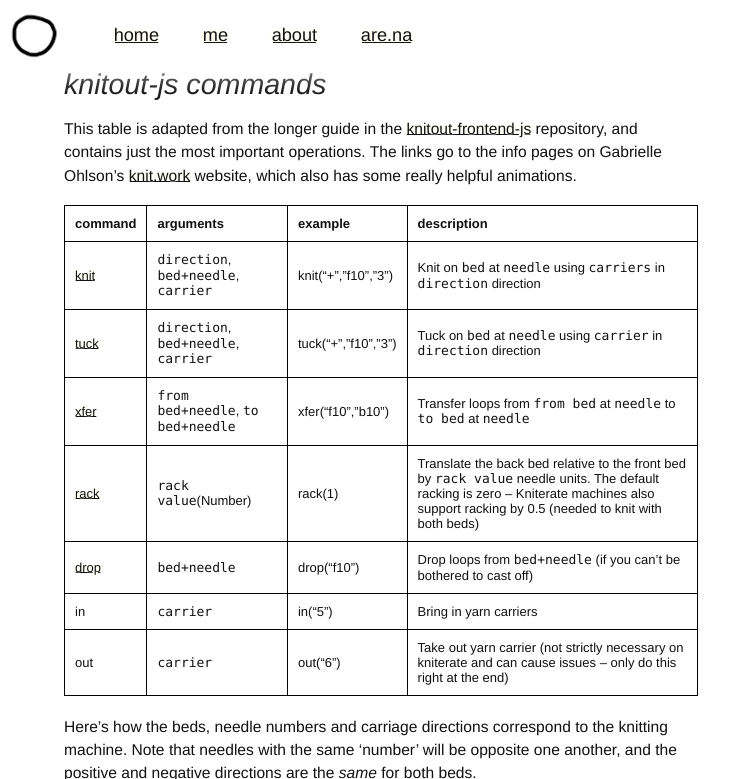
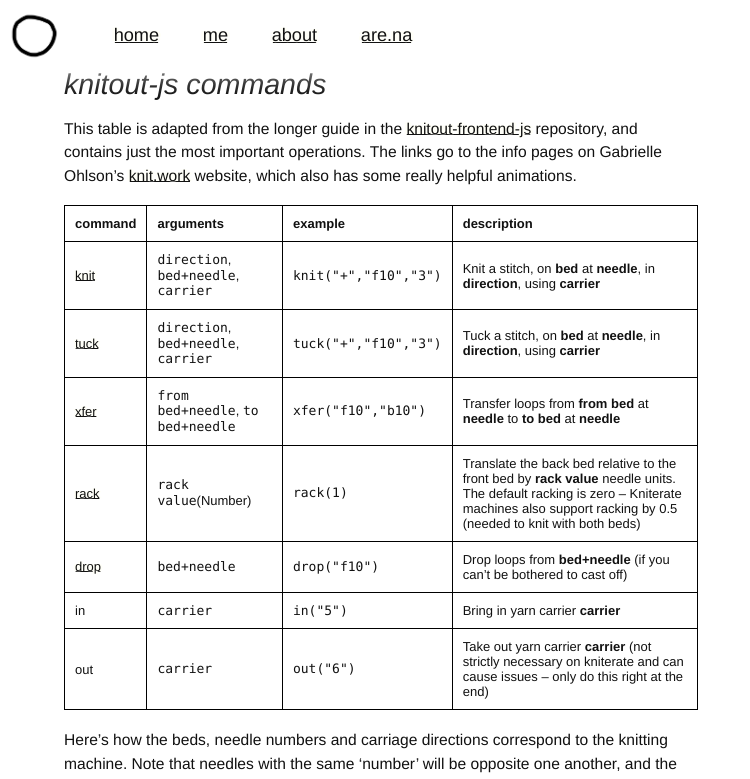
Before and after one commit to agnescameron/blog, a Jekyll site: the page built from _posts/2026-04-09-cheatsheet.md, in a window 1280 px wide and 900 px high, scrolled down 307 px, cut to the strip 0-779 px from the top of the window. Shown: the whole strip, without its empty margins (0-750 px from the left). Built offline with Jekyll 4.4.1, drawn with Linux system fonts in a browser that asks for light colours.

```diff
--- a/_posts/2026-04-09-cheatsheet.md
+++ b/_posts/2026-04-09-cheatsheet.md
@@ -18,13 +18,13 @@ This table is adapted from the longer guide in the [knitout-frontend-js](https:/
 
 | command      | arguments      | example      | description      |
 | ------------- | ------------- | ------------- | ------------- |
-[knit](https://knit.work/knit/) | `direction`, `bed+needle`, `carrier` | knit("+","f10","3") | Knit on `bed` at `needle` using `carriers` in `direction` direction
-[tuck](https://knit.work/tuck/) | `direction`, `bed+needle`, `carrier` | tuck("+","f10","3") | Tuck on `bed` at `needle` using `carrier` in `direction` direction
-[xfer](https://knit.work/transfer/) | `from bed+needle`, `to bed+needle` | xfer("f10","b10") | Transfer loops from `from bed` at `needle` to  `to bed` at `needle`
-[rack](https://knit.work/rack/) | `rack value`(Number) | rack(1) | Translate the back bed relative to the front bed by `rack value` needle units. The default racking is zero -- Kniterate machines also support racking by 0.5 (needed to knit with both beds)
-[drop](https://knit.work/drop/)| `bed+needle`| drop("f10") | Drop loops from `bed+needle` (if you can't be bothered to cast off)
-in  | `carrier` | in("5") | Bring in yarn carriers
-out | `carrier` | out("6") | Take out yarn carrier (not strictly necessary on kniterate and can cause issues -- only do this right at the end)
+[knit](https://knit.work/knit/) | `direction`, `bed+needle`, `carrier` | `knit("+","f10","3")` | Knit a stitch, on **bed** at **needle**, in **direction**, using **carrier**
+[tuck](https://knit.work/tuck/) | `direction`, `bed+needle`, `carrier` | `tuck("+","f10","3")` | Tuck a stitch, on **bed** at **needle**, in **direction**, using **carrier**
+[xfer](https://knit.work/transfer/) | `from bed+needle`, `to bed+needle` | `xfer("f10","b10")` | Transfer loops from **from bed** at **needle** to  **to bed** at **needle**
+[rack](https://knit.work/rack/) | `rack value`(Number) | `rack(1)` | Translate the back bed relative to the front bed by **rack value** needle units. The default racking is zero -- Kniterate machines also support racking by 0.5 (needed to knit with both beds)
+[drop](https://knit.work/drop/)| `bed+needle` | `drop("f10")` | Drop loops from **bed+needle** (if you can't be bothered to cast off)
+in  | `carrier` | `in("5")` | Bring in yarn carrier **carrier**
+out | `carrier` | `out("6")` | Take out yarn carrier **carrier** (not strictly necessary on kniterate and can cause issues -- only do this right at the end)
 
 Here's how the beds, needle numbers and carriage directions correspond to the knitting machine. Note that needles with the same 'number' will be opposite one another, and the positive and negative directions are the *same* for both beds.
 
@@ -47,7 +47,7 @@ Using the visualiser allows you to *write* Javascript, which is transformed into
 | file type      | ending      | usage      |
 | ------------- | ------------- | ------------- |
 | [kcode](/img/kniterate-code/waste-test.kc) | .kc | the file that the kniterate machine runs. Needs to be called 'command.kc' in the  |
-| [javascript]() | .js | code that's written or loaded into the editor that creates knitting files, based on the *knitout* library. |
+| javascript | .js | code that's written or loaded into the editor that creates knitting files, based on the *knitout* library. |
 | [knitout](/img/kniterate-code/waste-test.k) | .k | this is the file that translates between the javascript code and the kcode that runs on the kniterate |
 
 
@@ -55,6 +55,9 @@ Using the visualiser allows you to *write* Javascript, which is transformed into
 
 The knitout visualiser has 2 sides -- one to write code, the other to see the results. It will load with an example -- you can either edit this, delete everything and start from scratch, or load a file into the interface.
 
+
+### how to think about knitout js
+you must specify every stitch. this is cool and also annoying.
 
 ### knitting a row
 
```
Also changed, not shown: other parts of _posts/2026-04-09-cheatsheet.md (+1 -1 lines).
